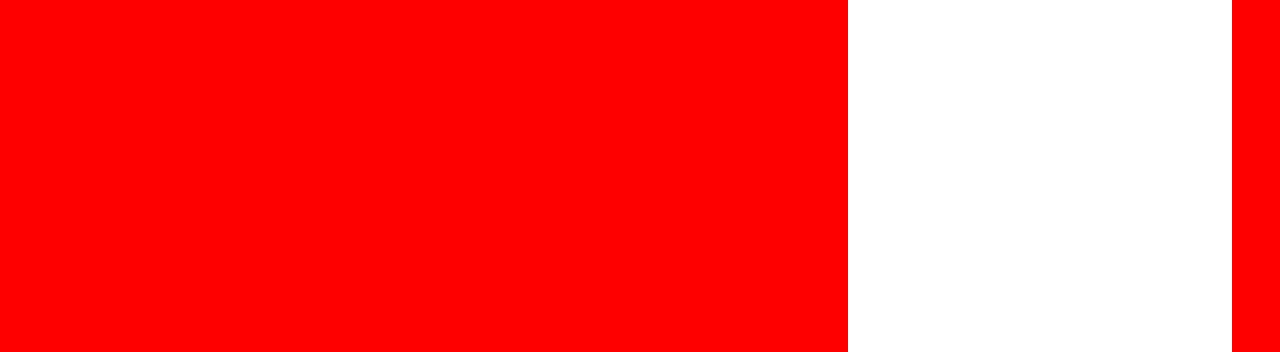
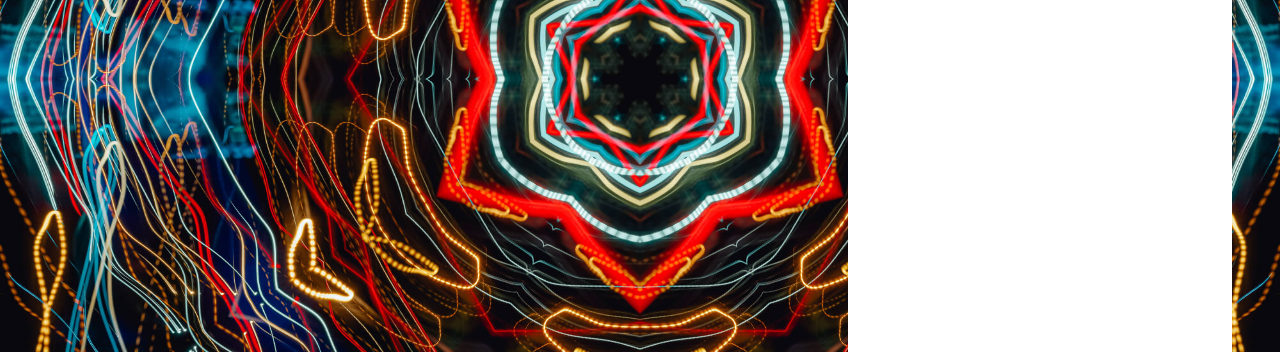
Before and after one commit to kowalsking/shaders, a plain HTML site: page index.html in a window 1280 px wide. Shown: the part 321-673 px from the top of the page. Drawn offline with Linux system fonts and the light colour scheme; animation ran at ten frames a second.

Commit message:
2. Kaleidoscope Fragment shader

```diff
--- a/assets/canvas.js
+++ b/assets/canvas.js
@@ -1,4 +1,20 @@
 const canvas = document.querySelector('div.canvas-holder canvas')
 const sandbox = new GlslCanvas(canvas)
 
+const calcSize = function() {
+  let ww = window.innerWidth
+  let wh = window.innerHeight
+  let dpi = window.devicePixelRatio
+
+  let s = Math.max(ww, wh)
+
+  canvas.width = s * dpi
+  canvas.height = s * dpi
+  canvas.style.width = s + 'px'
+  canvas.style.height = s + 'px'
+}
+
+calcSize()
+
 sandbox.load(frag)
+sandbox.setUniform('image', '../assets/trails.jpg')
--- a/assets/frag.js
+++ b/assets/frag.js
@@ -1,3 +1,46 @@
 const frag = `
-  void main() { gl_FragColor = vec4(1.0, 0.0, 0.0, 1.0); }
+  precision highp float;
+  #define SEGMENTS 12.0
+  #define PI 3.141592653589
+
+  uniform float u_time;
+  uniform vec2 u_resolution;
+  uniform vec2 u_mouse;
+  uniform sampler2D image;
+
+  varying vec2 v_texcoord;
+
+  void main(void)
+  {
+      vec2 uv = v_texcoord;
+      uv *= 2.0;
+      uv -= 1.0;
+
+      // get angle and radius
+      float radius = length(uv);
+      float angle = atan(uv.y, uv.x);
+
+      // get a segment
+      angle /= PI * 2.0;
+      angle *= SEGMENTS;
+      // repeat segment
+
+      if(mod(angle, 2.0) >= 1.0) {
+          angle = fract(angle);
+      } else {
+          angle = 1.0 - fract(angle);
+      }
+      angle += u_time;
+
+      // unsquash segments
+      angle /= SEGMENTS;
+      angle *= PI * 2.0;
+
+      vec2 point = vec2(radius * cos(angle), radius * sin(angle));
+      point = fract(point);
+
+      vec4 color = texture2D(image, point);
+
+      gl_FragColor = color;
+  }
 `
--- a/index.html
+++ b/index.html
@@ -10,7 +10,7 @@
 <body>
 
   <div class="canvas-holder">
-    <canvas></canvas>
+    <canvas width="700" height="700"></canvas>
   </div>
 
   <div class="info">
--- a/style.css
+++ b/style.css
@@ -66,6 +66,8 @@ div.canvas-holder {
 }
 
 div.canvas-holder canvas {
-  width: 100%;
-  height: 100%;
+  position: fixed;
+  top: 50%;
+  left: 50%;
+  transform: translate(-50%, -50%);
 }
```
